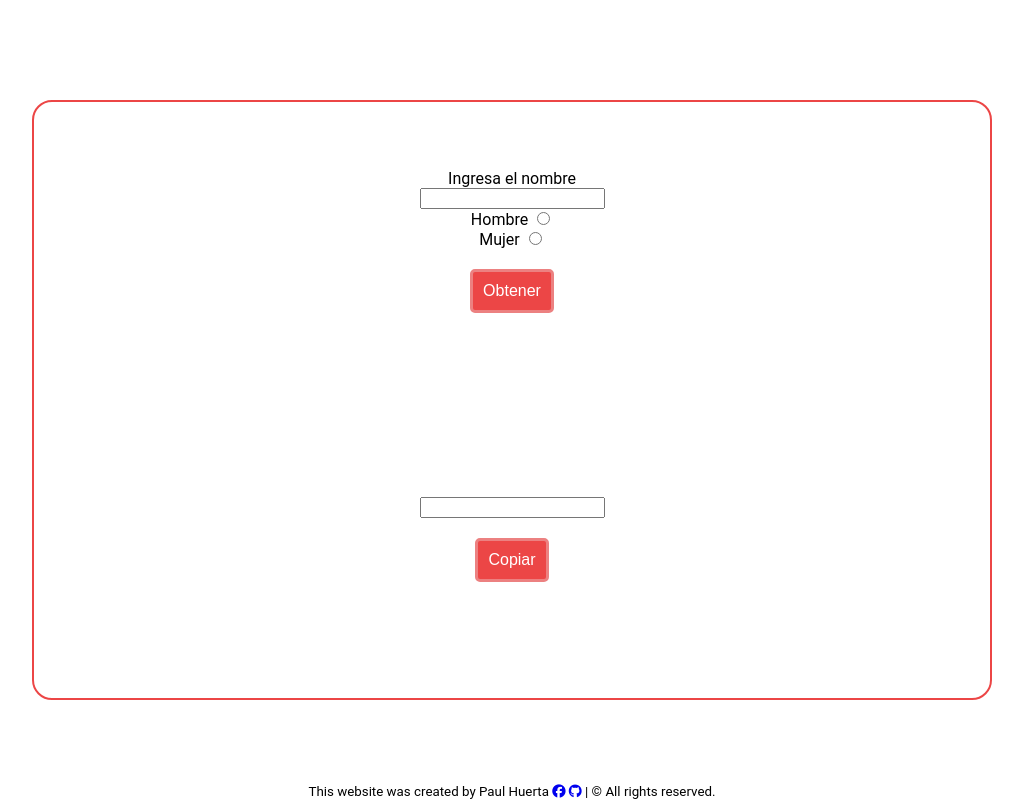
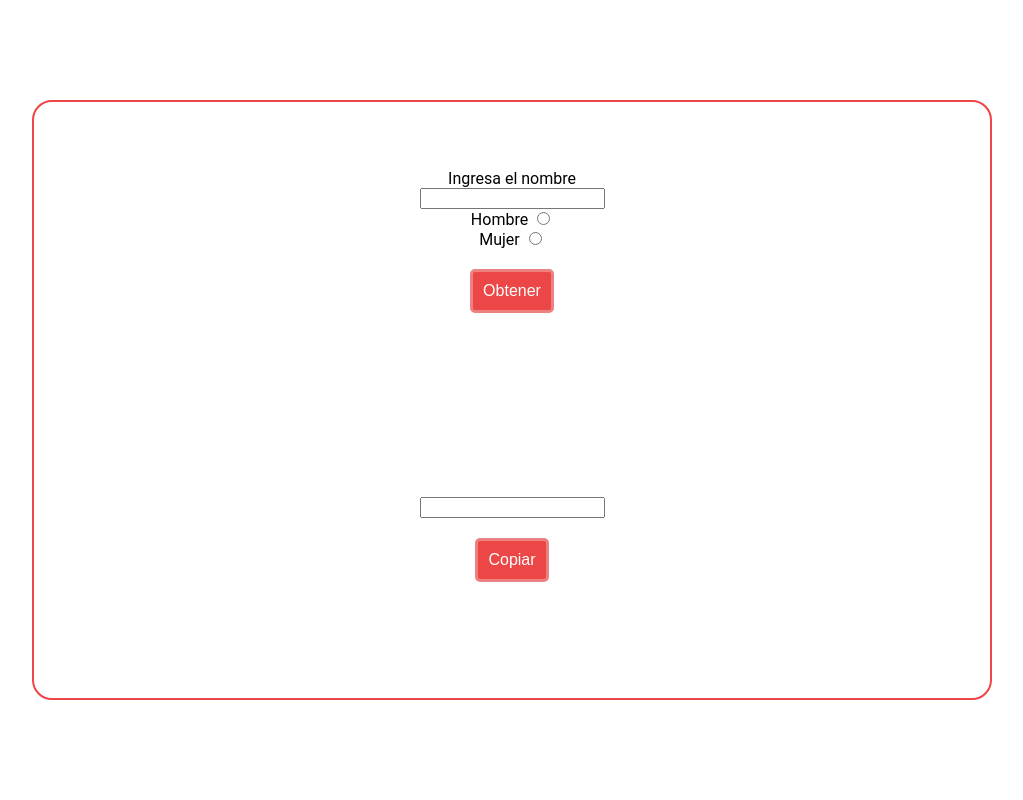
Before and after one commit to cunningcarlos/Love, a plain HTML site: page create/index.html in a window 1280 px wide. Shown: the whole page, without its empty margins (128-1151 px from the left). Drawn offline with Linux system fonts and the light colour scheme; some packages are replaced by stand-ins of ours; a script that the page names is missing; a web font is replaced by a local one.

Commit message:
Update index.html

```diff
--- a/create/index.html
+++ b/create/index.html
@@ -54,18 +54,7 @@
         <button id="copy_text">Copiar</button>
       </div>
     </div>
-    <footer>
-      <small
-        >This website was created by Paul Huerta
-        <a href="https://fb.com/PaulHC123" target="_blank"
-          ><i class="fab fa-facebook"></i
-        ></a>
-        <a href="https://github.com/PaulHuerta" target="_blank"
-          ><i class="fab fa-github"></i
-        ></a>
-        | &copy; All rights reserved. </small
-      >
-    </footer>
+
     <script src="js/index.js"></script>
   </body>
 </html>
```
